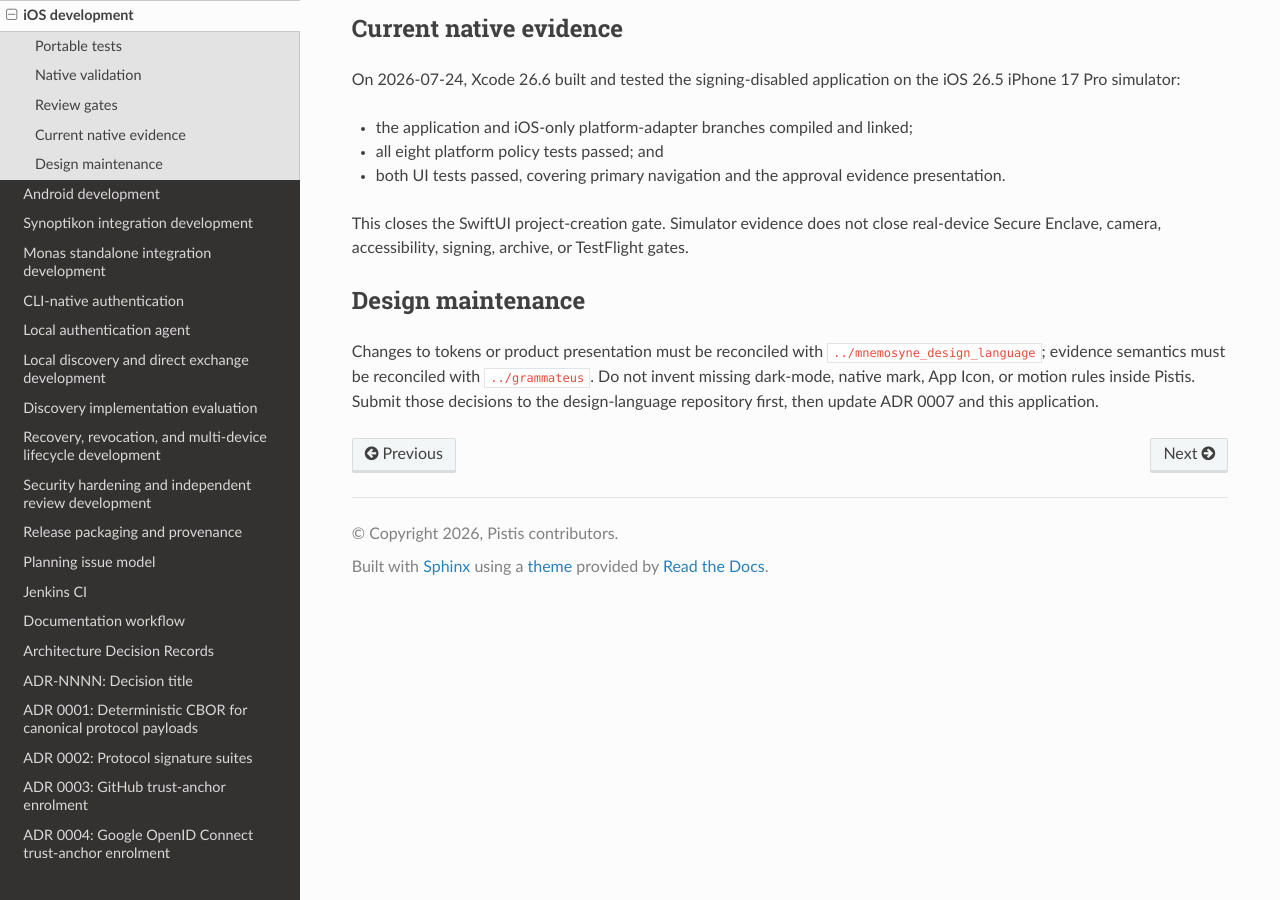
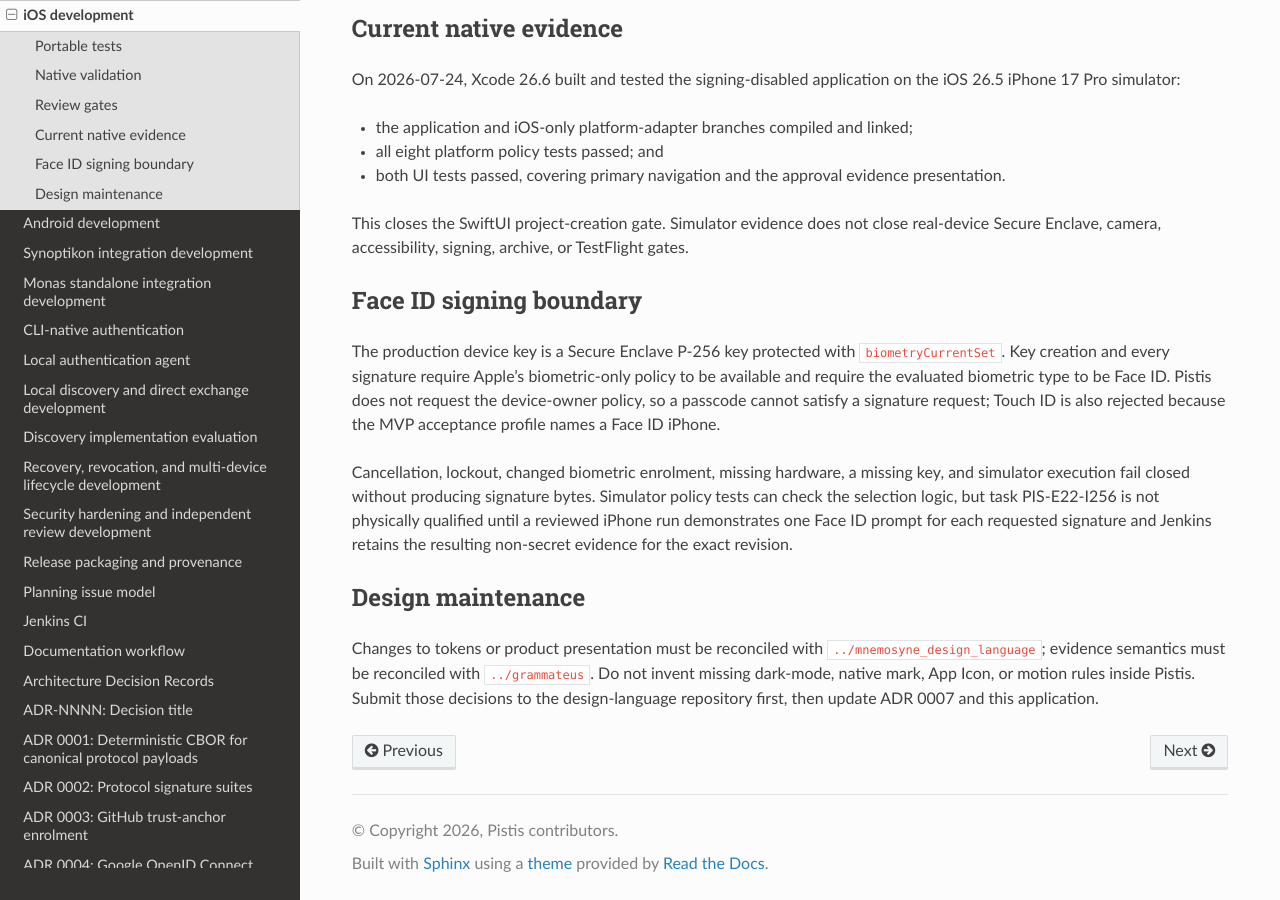
Before and after one commit to sagrudd/pistis, a Sphinx documentation site: the page built from docs/development/ios.md, in a window 1280 px wide and 900 px high, scrolled down 1448 px. Built offline with Sphinx 7.4.7 and the Read the Docs theme 3.1.0, drawn with Linux system fonts in a browser that asks for light colours; the version number could not be read and is left out.

Commit message:
Require Face ID for every iOS signature

```diff
--- a/docs/development/ios.md
+++ b/docs/development/ios.md
@@ -80,6 +80,22 @@ This closes the SwiftUI project-creation gate. Simulator evidence does not
 close real-device Secure Enclave, camera, accessibility, signing, archive, or
 TestFlight gates.
 
+## Face ID signing boundary
+
+The production device key is a Secure Enclave P-256 key protected with
+`biometryCurrentSet`. Key creation and every signature require Apple's
+biometric-only policy to be available and require the evaluated biometric type
+to be Face ID. Pistis does not request the device-owner policy, so a passcode
+cannot satisfy a signature request; Touch ID is also rejected because the MVP
+acceptance profile names a Face ID iPhone.
+
+Cancellation, lockout, changed biometric enrolment, missing hardware, a missing
+key, and simulator execution fail closed without producing signature bytes.
+Simulator policy tests can check the selection logic, but task PIS-E22-I256 is
+not physically qualified until a reviewed iPhone run demonstrates one Face ID
+prompt for each requested signature and Jenkins retains the resulting
+non-secret evidence for the exact revision.
+
 ## Design maintenance
 
 Changes to tokens or product presentation must be reconciled with
```
Also changed, not shown: ios/README.md, 3 other files.
